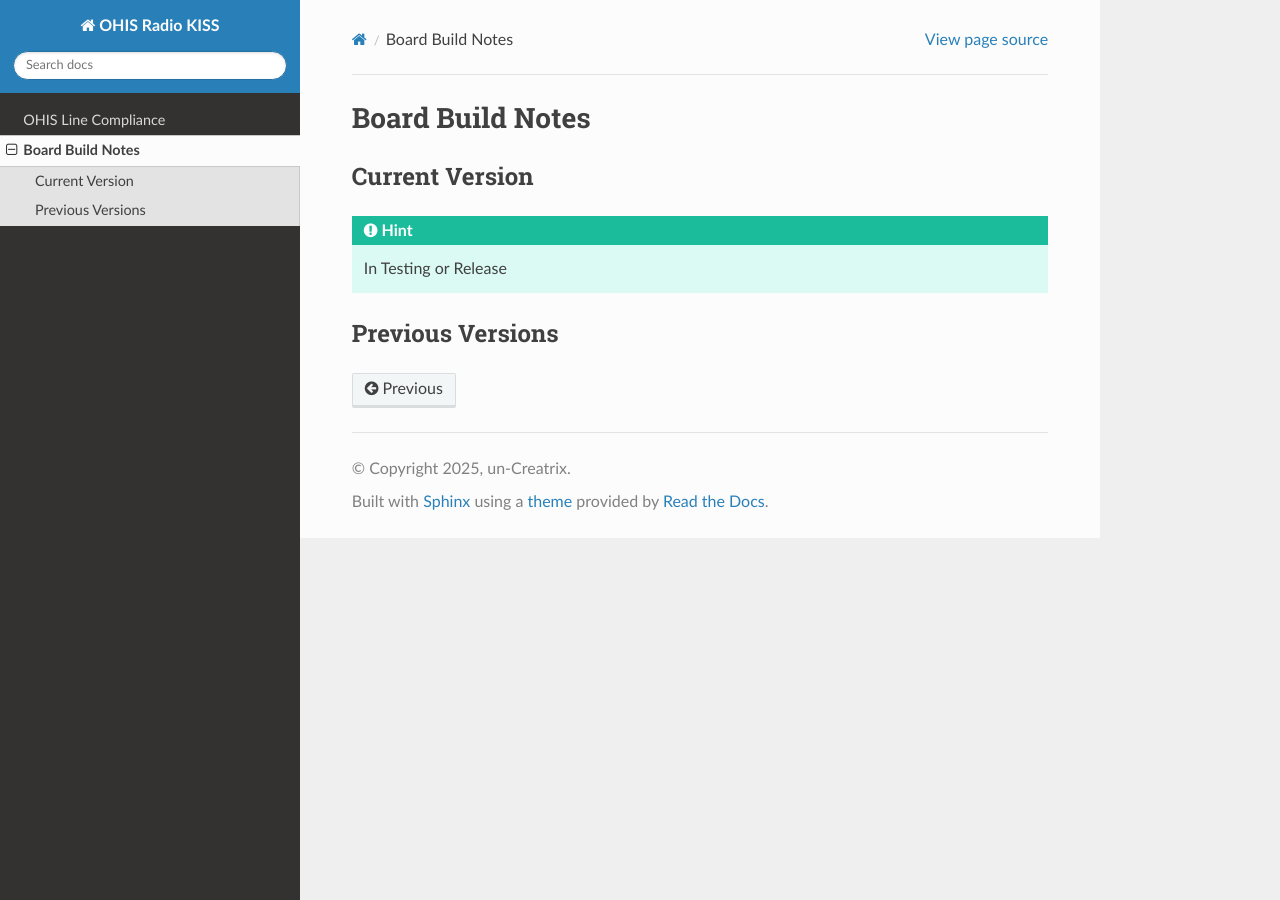
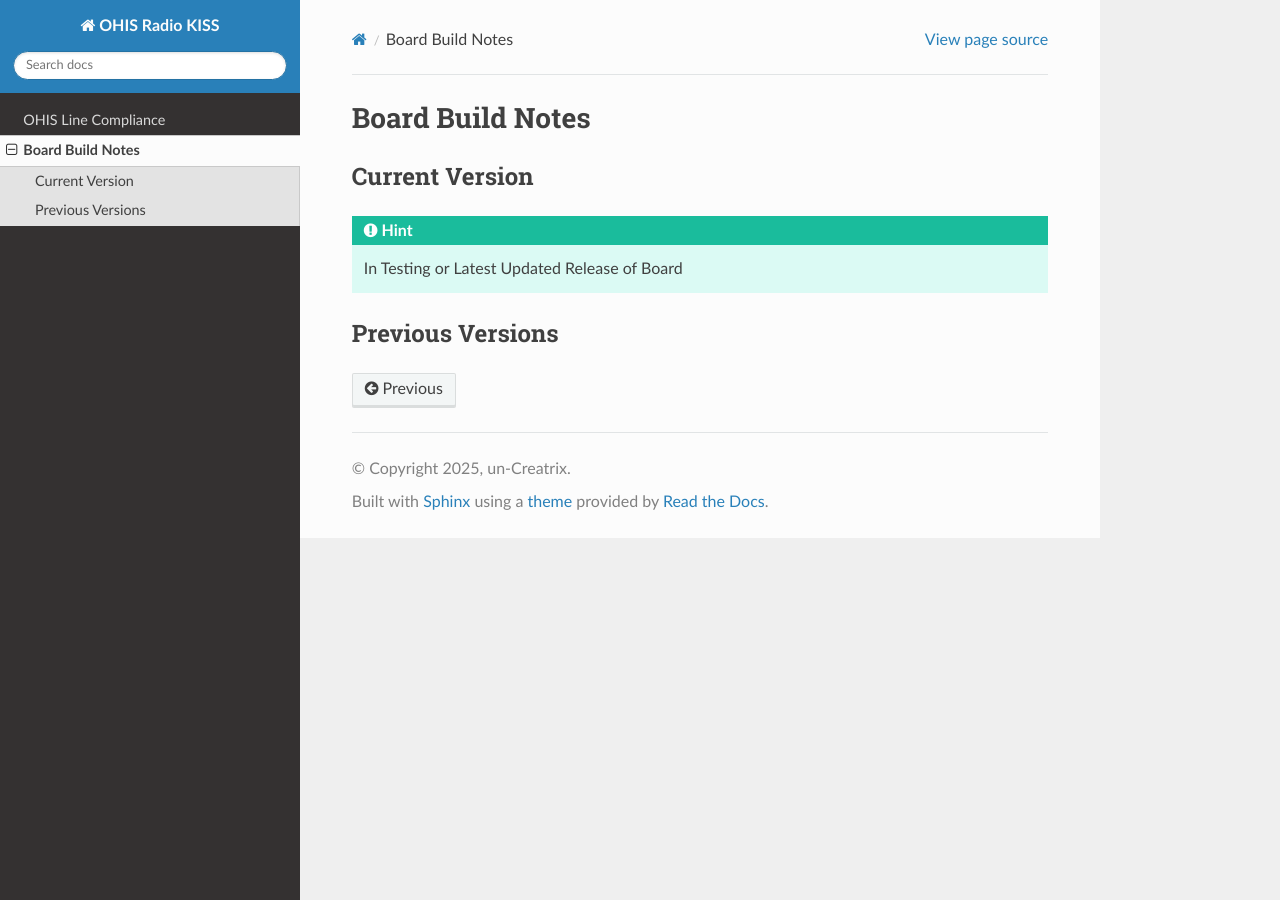
Before and after one commit to un-creatrix/OHIS-Radio_KISS, a Sphinx documentation site: the page built from docs/source/designs.rst, in a window 1280 px wide. Built offline with Sphinx 7.4.7 and the Read the Docs theme 3.1.0, drawn with Linux system fonts in a browser that asks for light colours; pages that are not in the unit, such as notebooks, are missing from menus.

Commit message:
Update designs.rst

```diff
--- a/docs/source/designs.rst
+++ b/docs/source/designs.rst
@@ -5,7 +5,7 @@ Board Build Notes
 ***************
 Current Version
 ***************
-.. hint:: In Testing or Release
+.. hint:: In Testing or Latest Updated Release of Board
 
 
 *****************
```
